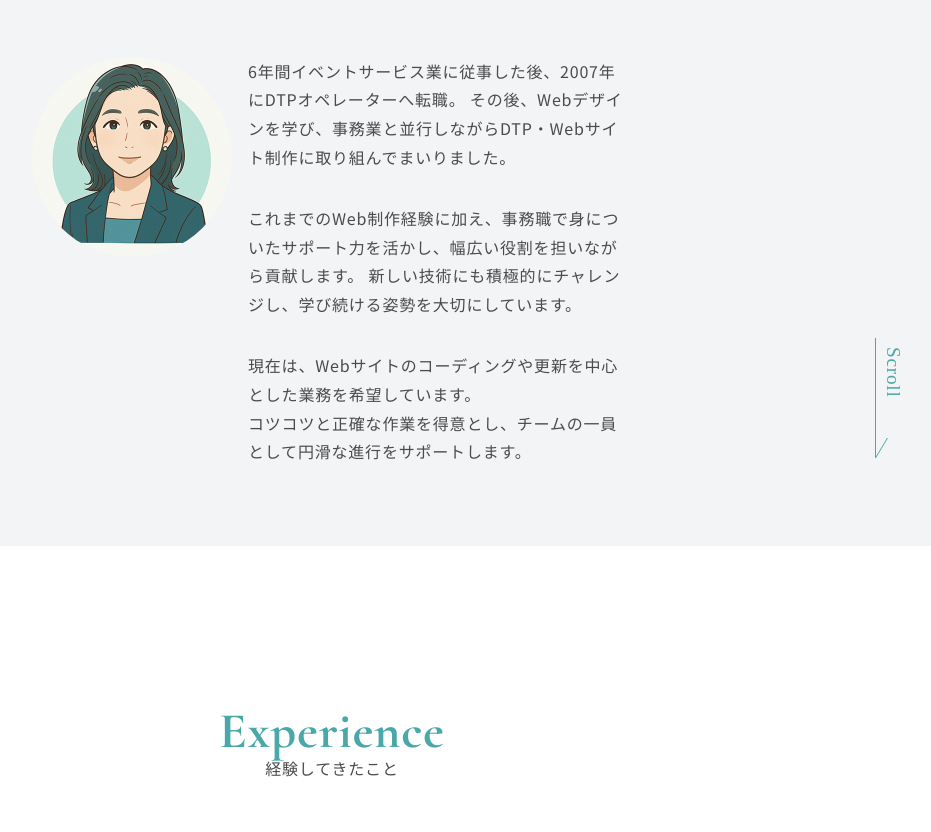
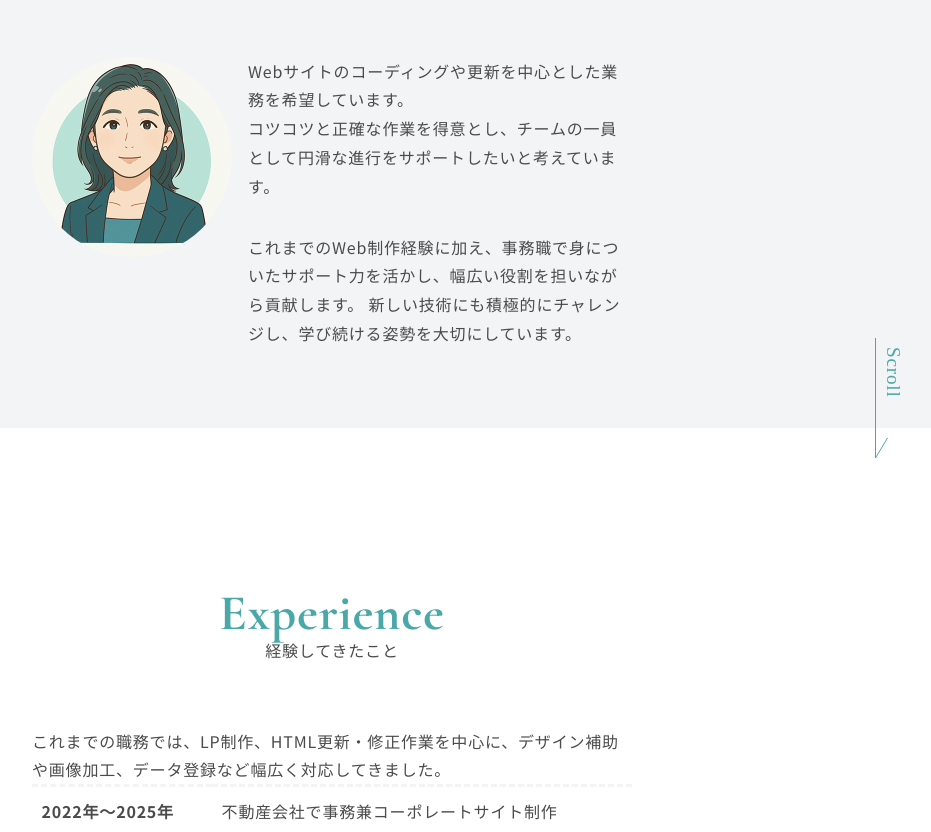
Before and after one commit to tsuji313/portfolio, a plain HTML site: page index.html in a window 1280 px wide. Shown: the part 319-1151 px from the top of the page, without its empty margins (308-1239 px from the left). Drawn offline with Linux system fonts and the light colour scheme; some packages are replaced by stand-ins of ours.

Commit message:
文章の修正

```diff
--- a/index.html
+++ b/index.html
@@ -4,7 +4,7 @@
     <!-- このサイトは検索エンジンにインデックスされないように設定しています -->
     <meta name="robots" content="noindex,nofollow,noarchive" />
     <meta charset="UTF-8" />
-    <title>GitHub Portfolio - Tsuji Rumiko</title>
+    <title>Tsuji Rumiko Portfolio Web更新・コーディング</title>
     <meta name="description" content="辻ルミ子のポートフォリオサイトです" />
     <meta name="keywords" content="portfolio" />
     <meta name="viewport" content="width=device-width, initial-scale=1" />
@@ -83,16 +83,12 @@
           </div>
           <div class="about-text">
             <p>
-              6年間イベントサービス業に従事した後、2007年にDTPオペレーターへ転職。
-              その後、Webデザインを学び、事務業と並行しながらDTP・Webサイト制作に取り組んでまいりました。
+              Webサイトのコーディングや更新を中心とした業務を希望しています。<br />
+              コツコツと正確な作業を得意とし、チームの一員として円滑な進行をサポートしたいと考えています。
             </p>
             <p>
               これまでのWeb制作経験に加え、事務職で身についたサポート力を活かし、幅広い役割を担いながら貢献します。
               新しい技術にも積極的にチャレンジし、学び続ける姿勢を大切にしています。
-            </p>
-            <p>
-              現在は、Webサイトのコーディングや更新を中心とした業務を希望しています。<br />
-              コツコツと正確な作業を得意とし、チームの一員として円滑な進行をサポートします。
             </p>
           </div>
         </div>
@@ -105,7 +101,7 @@
           <p>経験してきたこと</p>
         </div>
         <p>
-          これまでの職務では、Web更新・修正作業を中心に、デザイン補助や画像加工、データ登録など幅広く対応してきました。
+          これまでの職務では、LP制作、HTML更新・修正作業を中心に、デザイン補助や画像加工、データ登録など幅広く対応してきました。
         </p>
         <table>
           <tbody>
```
